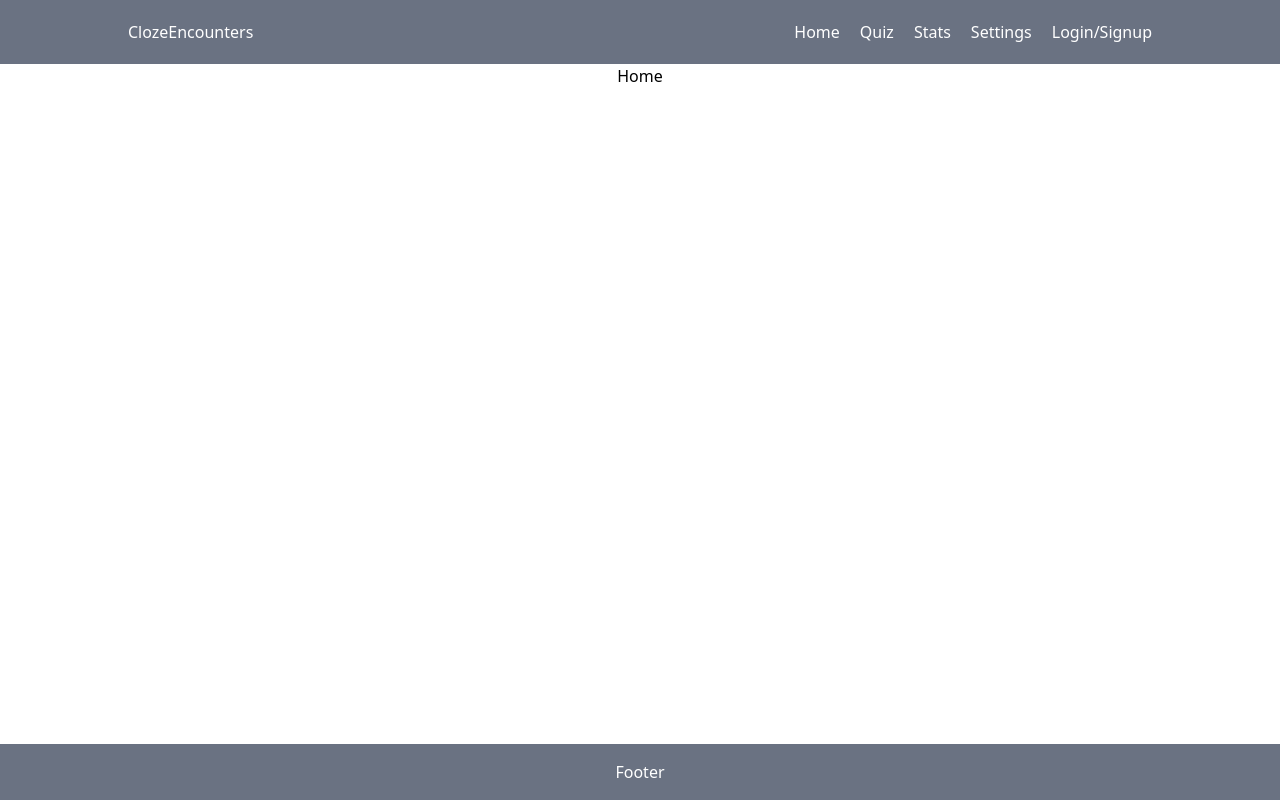
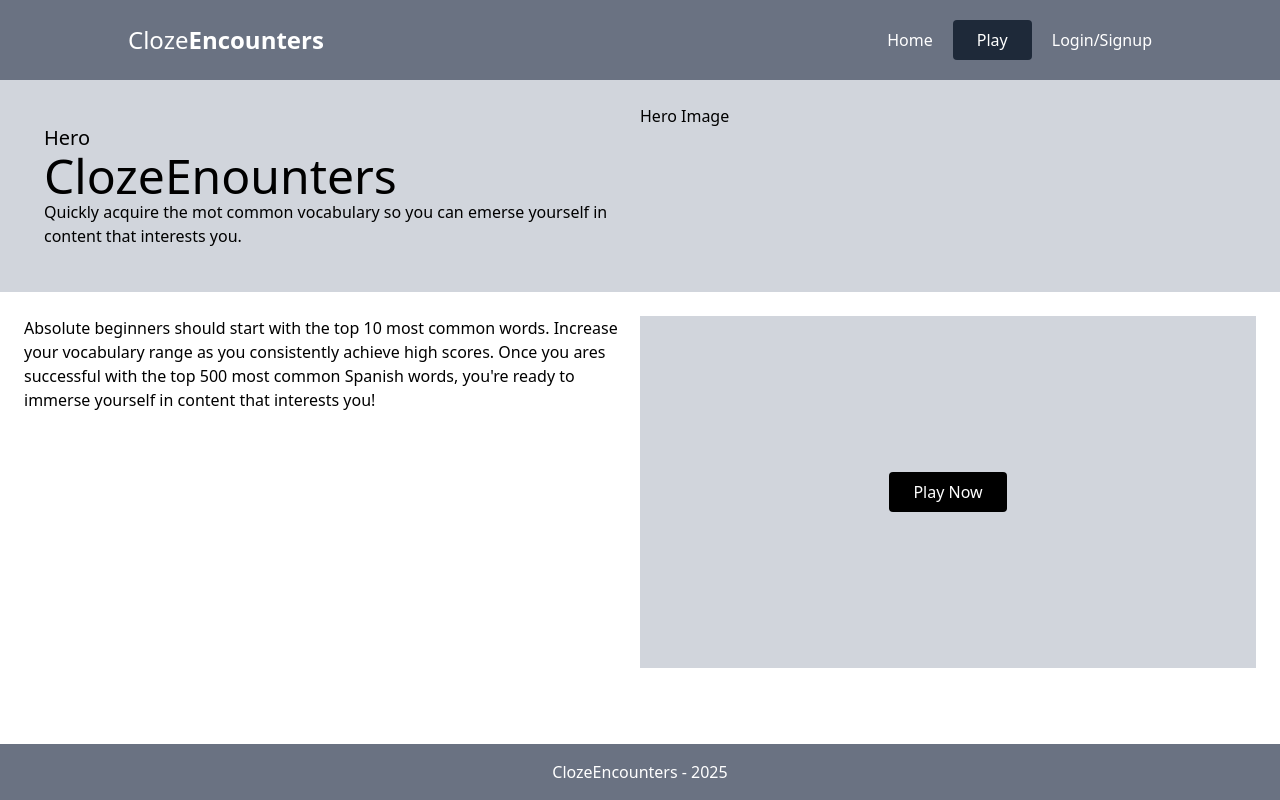
Before and after one commit to bweppl1/ClozeEncountersFrontEnd, a React (Vite) app: page / in a window 1280 px wide. Built offline with nearby package versions, Linux system fonts and the light colour scheme.

Commit message:
working game modes, restart test

```diff
--- a/src/components/Footer.jsx
+++ b/src/components/Footer.jsx
@@ -1,7 +1,7 @@
 const Footer = () => {
   return (
     <div className="w-full jutify-center text-center mx-auto bg-gray-500 text-white py-4">
-      Footer
+      ClozeEncounters - 2025
     </div>
   );
 };
--- a/src/components/NavBar.jsx
+++ b/src/components/NavBar.jsx
@@ -3,13 +3,19 @@ import { Link } from "react-router-dom";
 const NavBar = () => {
   return (
     <div className="bg-gray-500 text-white w-full p-5">
-      <div className="max-w-5xl flex justify-between mx-auto">
-        <div>ClozeEncounters</div>
-        <div className="flex gap-5">
+      <div className="max-w-5xl flex justify-between items-center mx-auto">
+        <h1 className="text-2xl">
+          Cloze<span className="font-bold">Encounters</span>
+        </h1>
+        <div className="flex gap-5 justify-center items-center">
           <Link to="/">Home</Link>
-          <Link to="/quiz">Quiz</Link>
-          <Link to="/stats">Stats</Link>
-          <Link to="/settings">Settings</Link>
+          <Link
+            to="/quiz"
+            className="bg-gray-800 text-white hover:bg-black px-6 py-2 rounded"
+          >
+            Play
+          </Link>
+          {/* <Link to="/stats">Stats</Link> */}
           <Link to="/login">Login/Signup</Link>
         </div>
       </div>
--- a/src/components/Question.jsx
+++ b/src/components/Question.jsx
@@ -1,11 +1,9 @@
-import { useState, useEffect } from "react";
-
 const Question = ({ spanish, english }) => {
   return (
     <div className="w-full my-5">
       <div className="bg-gray-200 w-full rounded p-10 gap-5 flex flex-col">
         <div className="text-3xl bold mx-auto">{spanish}</div>
-        <div className="italic text-gray-800 mx-auto">{english}</div>
+        <div className="italic text-gray-600 mx-auto">{english}</div>
       </div>
     </div>
   );
--- a/src/pages/Home.jsx
+++ b/src/pages/Home.jsx
@@ -1,5 +1,39 @@
+import { Link } from "react-router-dom";
+
 const Home = () => {
-  return <div className="flex-1 max-w-5xl mx-auto">Home</div>;
+  return (
+    <div className="flex-1">
+      {/* Hero Banner */}
+      <div className="w-full bg-gray-300 flex p-6">
+        <div className="w-1/2 p-5">
+          <h3 className="text-xl">Hero</h3>
+          <h1 className="text-5xl">ClozeEnounters</h1>
+          <p>
+            Quickly acquire the mot common vocabulary so you can emerse yourself
+            in content that interests you.
+          </p>
+        </div>
+        <div>Hero Image</div>
+      </div>
+      {/* Body */}
+      <div className="w-full flex p-6 h-100">
+        <div className="w-1/2">
+          Absolute beginners should start with the top 10 most common words.
+          Increase your vocabulary range as you consistently achieve high
+          scores. Once you ares successful with the top 500 most common Spanish
+          words, you're ready to immerse yourself in content that interests you!
+        </div>
+        <div className="bg-gray-300 w-1/2 flex text-center justify-center">
+          <Link
+            to="/quiz"
+            className="bg-black rounded px-6 py-2 m-auto text-white"
+          >
+            Play Now
+          </Link>
+        </div>
+      </div>
+    </div>
+  );
 };
 
 export default Home;
--- a/src/pages/PlayScreen.jsx
+++ b/src/pages/PlayScreen.jsx
@@ -10,6 +10,7 @@ const PlayScreen = () => {
   const [spanish, setSpanish] = useState("");
   const [answer, setAnswer] = useState("");
   const [chosenWords, setChosenWords] = useState([]);
+  const [quizMode, setQuizMode] = useState(10);
   const [isLoading, setIsLoading] = useState(true);
   const [isAnswered, setIsAnswered] = useState(false);
   const [isCorrect, setIsCorrect] = useState(false);
@@ -21,6 +22,7 @@ const PlayScreen = () => {
 
   const inputRef = useRef(null);
 
+  // Check answer logic
   const handleCheckAnswer = (answer, guess) => {
     const clean_guess = guess.toLowerCase();
     if (clean_guess === answer) {
@@ -36,17 +38,19 @@ const PlayScreen = () => {
       const nextRound = round + 1;
       setRound(nextRound);
       setGuess("");
-      if (round === maxRounds) {
+      if (round >= maxRounds) {
         setIsGameOver(true);
       }
       fetchClozeData();
     }, 2000);
   };
 
+  // Fetch all data for the quiz
   const fetchClozeData = async () => {
     setIsLoading(true);
     try {
-      const cloze_data = await get_random_cloze();
+      const max_id = quizMode;
+      const cloze_data = await get_random_cloze(max_id);
       console.log(cloze_data);
 
       setCloze(cloze_data["cloze"]);
@@ -55,6 +59,9 @@ const PlayScreen = () => {
       setEnglish(cloze_data["english"]);
       setSpanish(cloze_data["spanish"]);
       setAnswer(cloze_data["answer"]);
+
+      // debug
+      console.log(`Word ID: ${cloze_data["word_id"]}`);
     } catch (error) {
       console.error("Issue with cloze fetch: ", error);
     } finally {
@@ -62,19 +69,22 @@ const PlayScreen = () => {
     }
   };
 
-  // useEffect(() => {
-  //   fetchClozeData();
-  // }, [round]);
-
+  // Focus user input for user quality of life
   useEffect(() => {
     if (inputRef.current) {
       inputRef.current.focus();
     }
   }, [cloze]);
 
+  // Render initial cloze
   useEffect(() => {
     fetchClozeData();
   }, []);
+
+  // Refetch cloze if mode changes
+  useEffect(() => {
+    fetchClozeData();
+  }, [quizMode]);
 
   // Using enter to submit
   const handleKeyDown = (e) => {
@@ -83,14 +93,17 @@ const PlayScreen = () => {
     }
   };
 
+  // Temp function to restart quiz
   const reloadPage = () => {
     window.location.reload();
   };
 
+  // Give time for data to be fetched before rendering page
   if (isLoading) {
     return <div className="flex-1">Loading...</div>;
   }
 
+  // End game screen
   if (isGameOver) {
     return (
       <div className="flex-1 justify-center my-5 mx-auto w-5xl rounded text-center flex flex-col gap-5">
@@ -111,9 +124,25 @@ const PlayScreen = () => {
 
   return (
     <div className="flex-1 max-w-5xl w-full mx-auto p-5">
+      {/* Settings bar */}
+      <div className="max-w-5xl bg-gray-500 rounded text-white flex items-center px-2 py-2 my-2">
+        <h3 className="font-bold px-5">Most Common Words</h3>
+        <ul className="flex gap-5">
+          <li onClick={() => setQuizMode(10)} className="cursor-pointer">
+            Top 10
+          </li>
+          <li onClick={() => setQuizMode(50)} className="cursor-pointer">
+            Top 50
+          </li>
+          <li onClick={() => setQuizMode(100)} className="cursor-pointer">
+            Top 100
+          </li>
+        </ul>
+      </div>
       <div className="mx-auto text-center">
         Round {round} / {maxRounds}
       </div>
+      {/* Cloze display */}
       {isAnswered ? (
         <Question english={english} spanish={spanish} />
       ) : (
@@ -126,7 +155,7 @@ const PlayScreen = () => {
           ref={inputRef}
           type="text"
           placeholder="respuesta"
-          className="bg-gray-500 text-white mx-auto rounded py-2 px-6 w-200"
+          className="focus:outline-0 bg-gray-500 min-w-100 text-white mx-auto rounded py-2 px-6"
           value={guess}
           onKeyDown={handleKeyDown}
           onChange={(e) => setGuess(e.target.value)}
--- a/src/services/quiz.js
+++ b/src/services/quiz.js
@@ -3,9 +3,13 @@ import axios from "axios";
 
 const API_BASE = "http://localhost:8000";
 
-export const get_random_cloze = async () => {
+export const get_random_cloze = async (maxId) => {
   try {
-    const response = await axios.get(`${API_BASE}/random_cloze/`);
+    const response = await axios.get(`${API_BASE}/random_cloze/`, {
+      params: {
+        max_id: maxId,
+      },
+    });
     return response.data;
   } catch (error) {
     console.error("Error fetching random cloze:", error);
```
